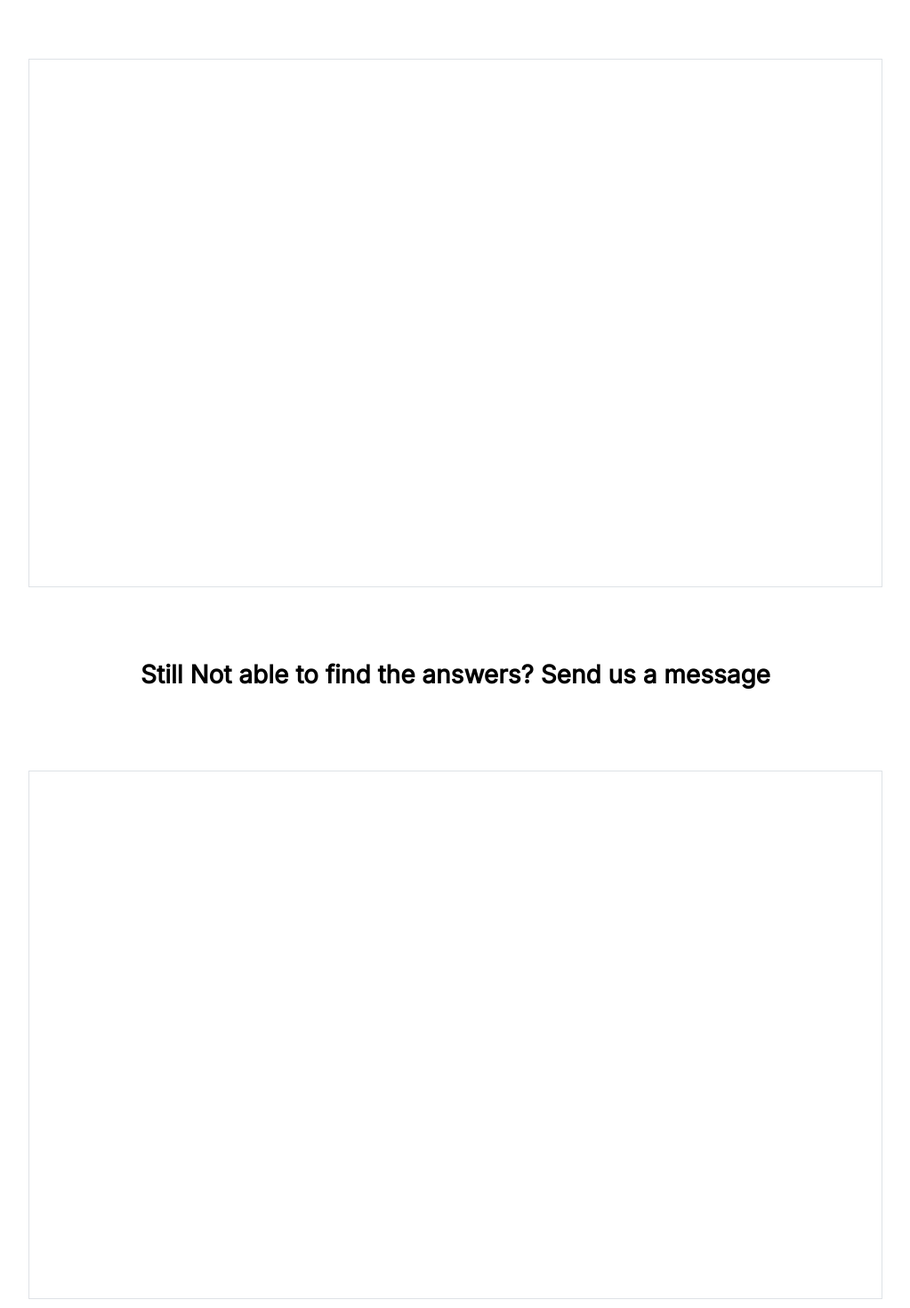
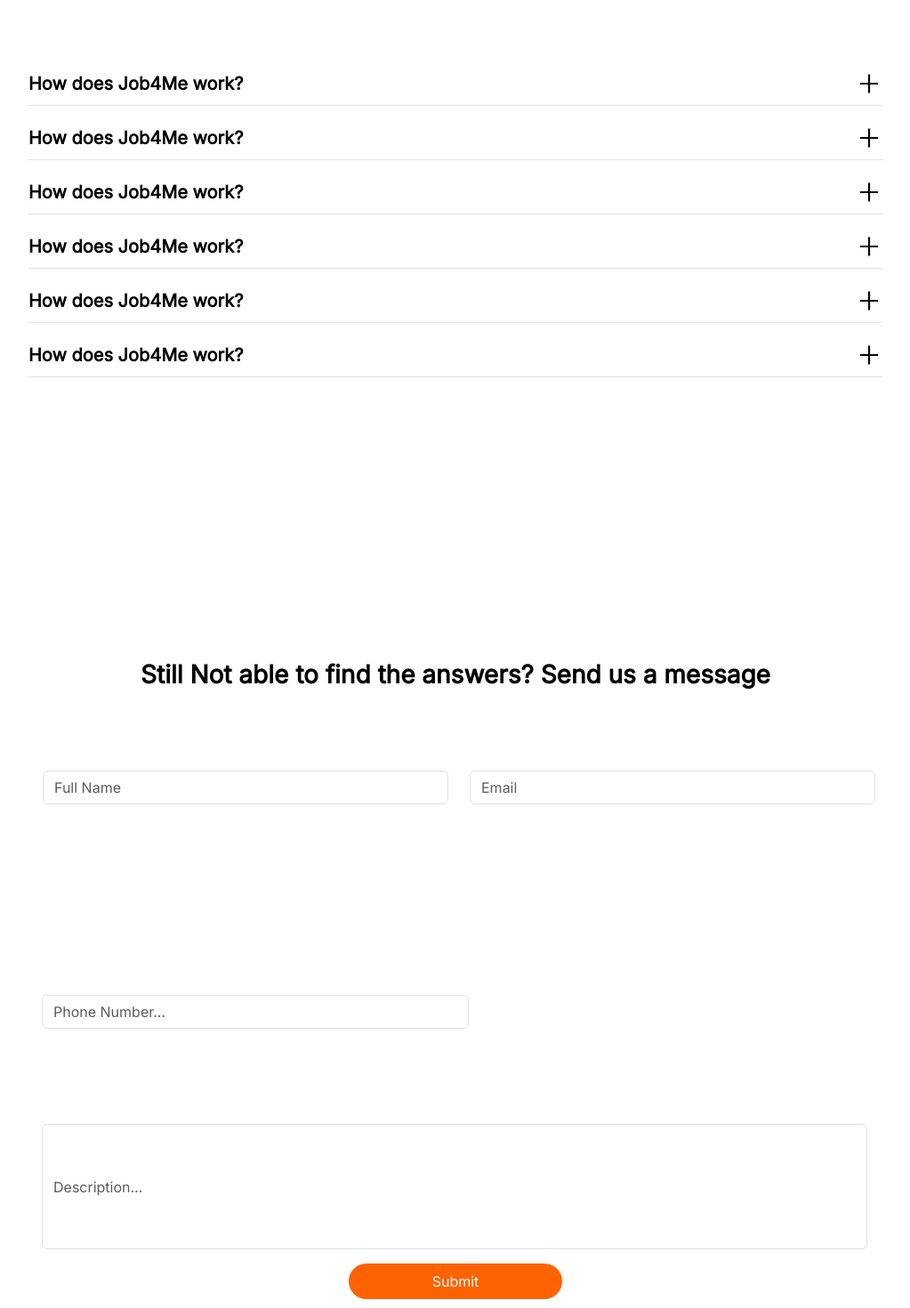
Before and after one commit to adminjobforme/jobforme, a React (Create React App) app: page /contact-us in a window 1280 px wide. Shown: the part 700-2170 px from the top of the page at 89% size, without its empty margins (128-1151 px from the left). Built offline with nearby package versions, Linux system fonts and the light colour scheme.

Commit message:
flesh out contact us page

```diff
--- a/package.json
+++ b/package.json
@@ -11,11 +11,13 @@
     "@types/react": "^18.2.14",
     "@types/react-bootstrap": "^0.32.32",
     "@types/react-dom": "^18.2.6",
+    "@types/react-icons": "^3.0.0",
     "bootstrap": "^5.3.0",
     "firebase": "^10.0.0",
     "react": "^18.2.0",
     "react-bootstrap": "^2.8.0",
     "react-dom": "^18.2.0",
+    "react-icons": "^4.10.1",
     "react-router-dom": "^6.14.1",
     "react-scripts": "5.0.1",
     "typescript": "^4.9.5",
--- /dev/null
+++ b/src/components/faq-dropdown/FaqDropdown.css
@@ -0,0 +1,3 @@
+#faqdropdown {
+    min-height: 51px;
+}
--- /dev/null
+++ b/src/components/faq-dropdown/FaqDropdown.tsx
@@ -0,0 +1,22 @@
+import { useState } from 'react';
+import './FaqDropdown.css';
+import {AiOutlineMinus, AiOutlinePlus} from 'react-icons/ai';
+
+const FaqDropdown = () => {
+  const [state, setState] = useState(false);
+  return (
+    <div className='d-flex flex-column py-2' id='faqdropdown'>
+        <div className='pb-1 border-bottom d-flex align-items-center justify-content-between h-100' onClick={() => {setState(!state)}}>
+            <h5 className='fw-bold mt-2'>How does Job4Me work?</h5>
+            {state? <AiOutlineMinus size='30px'/> : <AiOutlinePlus size='30px'/>}
+        </div>
+        <div className={state? 'pt-1' : 'd-none'} id='faqdropdown-info'>
+                <p>
+                    All things starts with a homepage —  Get inspired without breaking your wallet with premium Figma and Sketch templates. Capitalize hanging fruit to identify a ballpark value added activity to beta test. Podcasting operational — change management inside of workflows.
+                </p>
+        </div>
+    </div>
+  )
+}
+
+export default FaqDropdown
--- a/src/components/navbar/Navbar.css
+++ b/src/components/navbar/Navbar.css
@@ -23,6 +23,7 @@
 @media (max-width: 1050px) {
     .hidden-mobile{
         visibility: hidden;
+        display: none !important;
     }
     .hidden-desktop{
         visibility: visible;
--- a/src/components/navbar/Navbar.tsx
+++ b/src/components/navbar/Navbar.tsx
@@ -20,9 +20,9 @@
                         </Dropdown.Toggle>
 
                         <Dropdown.Menu>
-                            <Dropdown.Item href="/action-1">Action</Dropdown.Item>
-                            <Dropdown.Item href="/action-2">Another action</Dropdown.Item>
-                            <Dropdown.Item href="/action-3">Something else</Dropdown.Item>
+                            <Dropdown.Item href="/cv-coverletter">CV / Cover Letter</Dropdown.Item>
+                            <Dropdown.Item href="/interview-jobhunt">Interviews / Job Hunting</Dropdown.Item>
+                            <Dropdown.Item href="/career-linkedIn">Career Plan / LinkedIn</Dropdown.Item>
                         </Dropdown.Menu>
                     </Dropdown>
                     </div>
--- a/src/pages/contact-us/ContactUs.tsx
+++ b/src/pages/contact-us/ContactUs.tsx
@@ -1,6 +1,7 @@
-import { Alert } from 'react-bootstrap';
+import { Form, InputGroup } from 'react-bootstrap';
 import './ContactUs.css';
-import { Cv, Featured } from '../../icons/home-icons';
+import { Featured } from '../../icons/home-icons';
+import FaqDropdown from '../../components/faq-dropdown/FaqDropdown';
 const ContactUs = () => {
   return (
     <div className='' id='contact-us'>
@@ -18,19 +19,64 @@
 
         <section className='d-flex flex-column justify-content-center align-items-center' id='contact-us-b'>
                 <h3 className='fw-bold d-flex align-items-center h-25'>Frequently Asked Questions</h3>
-                <div className='h-75 w-75 border'>
-
+                <div className='h-75 w-75'>
+                    <FaqDropdown/>
+                    <FaqDropdown/>
+                    <FaqDropdown/>
+                    <FaqDropdown/>
+                    <FaqDropdown/>
+                    <FaqDropdown/>
                 </div>
         </section>
 
         <section className='d-flex flex-column justify-content-center align-items-center' id='contact-us-c'>
                 <h3 className='fw-bold d-flex align-items-center h-25'>Still Not able to find the answers? Send us a message</h3>
-                <div className='h-75 w-75 border'>
-
+                <div className='h-75 w-75 d-flex flex-column align-items-center justify-content-around'>
+                    <InputGroup className='h-100'>
+                        <div className="row row-cols-1 row-cols-md-2 w-100">
+                            <div className='col'>
+                            <Form.Control
+                            placeholder="Full Name"
+                            aria-label="Contact Us Name"
+                            aria-describedby="basic-addon2"
+                            className='rounded mx-3'
+                            />
+                            </div>
+                            <div className='col'>
+                            <Form.Control
+                            placeholder="Email"
+                            aria-label="Contact Us Email"
+                            aria-describedby="basic-addon2"
+                            className='rounded mx-3'
+                            />
+                            </div>
+                        </div>
+                        <div className='row row-cols-1 w-100'>
+                            <div className='col p-0 w-50'>
+                                <Form.Control
+                                placeholder="Phone Number..."
+                                aria-label="Track Order Input"
+                                aria-describedby="basic-addon2"
+                                className='rounded mx-3'
+                                />
+                            </div>
+                            <div className='col p-0 d-flex pb-3 w-100'>
+                                <Form.Control
+                                placeholder="Description..."
+                                aria-label="Track Order Input"
+                                aria-describedby="basic-addon2"
+                                className='rounded mx-3 h-100'
+                                />
+                            </div>
+                        </div>
+                    </InputGroup>
+                    <button className='btn-ternary w-25' id='track-order-submit'>
+                        Submit
+                    </button>
                 </div>
         </section>
 
-        <section className='d-flex flex-column justify-content-center align-items-center' id='contact-us-d'>
+        <section className='d-flex flex-column justify-content-center align-items-center pt-5' id='contact-us-d'>
                 <h3 className='fw-bold d-flex align-items-center h-25'>Still Not satisfied, contact us through these options.</h3>
                 <div className='h-75 w-75 row row-cols-1 row-cols-lg-3'>
                     <div className='col'>
```
Also changed, not shown: public/manifest.json, 1 other file (tests, documents, lock files or other folders).
